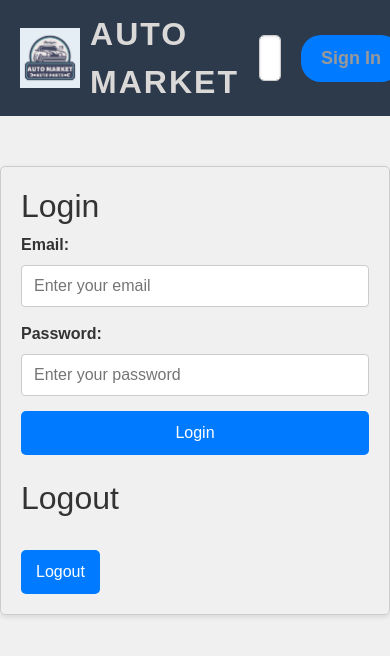
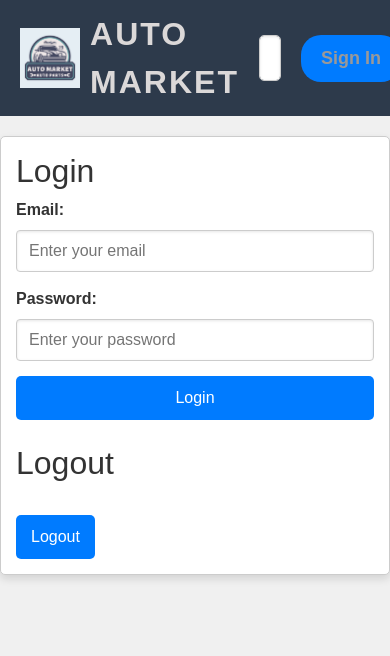
Before and after one commit to WSU-4110/AutoMarket, a React (Create React App) app in the folder firebase-react-app/: page /signin in a window 390 px wide. Shown: the top 656 px of the page. Built offline with nearby package versions, Linux system fonts and the light colour scheme; no server answers; a small style sheet from the web is missing; the HTML template or start-up script is replaced by a standard one.

Commit message:
Update SignInPage.css

```diff
--- a/firebase-react-app/src/pages/SignInPage/SignInPage.css
+++ b/firebase-react-app/src/pages/SignInPage/SignInPage.css
@@ -1,30 +1,43 @@
+/* Container for the sign-in section */
 .signin-container {
     max-width: 400px;
     margin: 50px auto;
     padding: 20px;
     border: 1px solid #ccc;
     border-radius: 5px;
-    box-shadow: 0 2px 5px rgba(0, 0, 0, 0.1);
+    box-shadow: 0 4px 8px rgba(0, 0, 0, 0.12); /* Enhanced shadow for depth */
+    background-color: #fff; /* Added background color */
 }
 
+/* Form layout within the container */
 .signin-form {
     display: flex;
     flex-direction: column;
 }
 
+/* Input container styling */
 .input-container {
     margin-bottom: 15px;
 }
 
-/* Updated selector to target both email and password inputs */
+/* Styling for email and password inputs */
 input[type="email"], input[type="password"] {
     padding: 10px;
     border: 1px solid #ccc;
     border-radius: 5px;
     font-size: 16px;
     width: 100%;
+    box-shadow: inset 0 1px 3px rgba(0, 0, 0, 0.1); /* Inner shadow for a tactile look */
+    transition: border-color 0.3s, box-shadow 0.3s; /* Smooth transition for interaction */
 }
 
+input[type="email"]:focus, input[type="password"]:focus {
+    border-color: #007bff; /* Highlight focus */
+    outline: none; /* Remove default outline */
+    box-shadow: inset 0 2px 4px rgba(0, 0, 0, 0.1), 0 0 0 2px rgba(0, 123, 255, 0.5); /* Focus shadow for accessibility */
+}
+
+/* Sign-in button styling */
 .signin-btn {
     padding: 10px 15px;
     background-color: #007bff;
@@ -33,9 +46,18 @@ input[type="email"], input[type="password"] {
     border-radius: 5px;
     font-size: 16px;
     cursor: pointer;
-    transition: background-color 0.3s;
+    transition: background-color 0.3s, transform 0.2s; /* Added transform transition */
 }
 
 .signin-btn:hover {
     background-color: #0056b3;
+    transform: translateY(-2px); /* Lift effect on hover */
 }
+
+/* Responsive design adjustments */
+@media (max-width: 480px) {
+    .signin-container {
+        margin: 20px auto; /* Reduced margin for smaller screens */
+        padding: 15px; /* Adjusted padding */
+    }
+}
```
